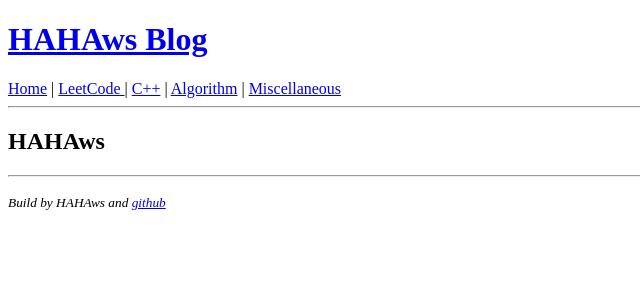
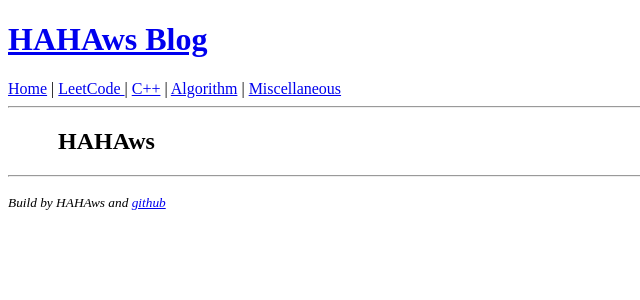
Before and after one commit to for-l00p/hahaws.github.io, a Jekyll site: the page built from index.html, in a window 1280 px wide. Shown: the top 300 px of the page, without its empty margins (0-640 px from the left). Built offline with Jekyll 4.4.1, drawn with Linux system fonts in a browser that asks for light colours; the list of posts is cut into pages by our own code.

Commit message:
Update default.html

```diff
--- a/_layouts/default.html
+++ b/_layouts/default.html
@@ -21,8 +21,9 @@
 
 <body>
     {% include header.html %}
-
+    <div style="margin-left: 50px">
     {{ content }}
+    </div>
 <hr>
     <p><small> <i>Build by HAHAws and  <a href="https://github.com/hahaws">github</a></i> </small></p>
 </body>
```
